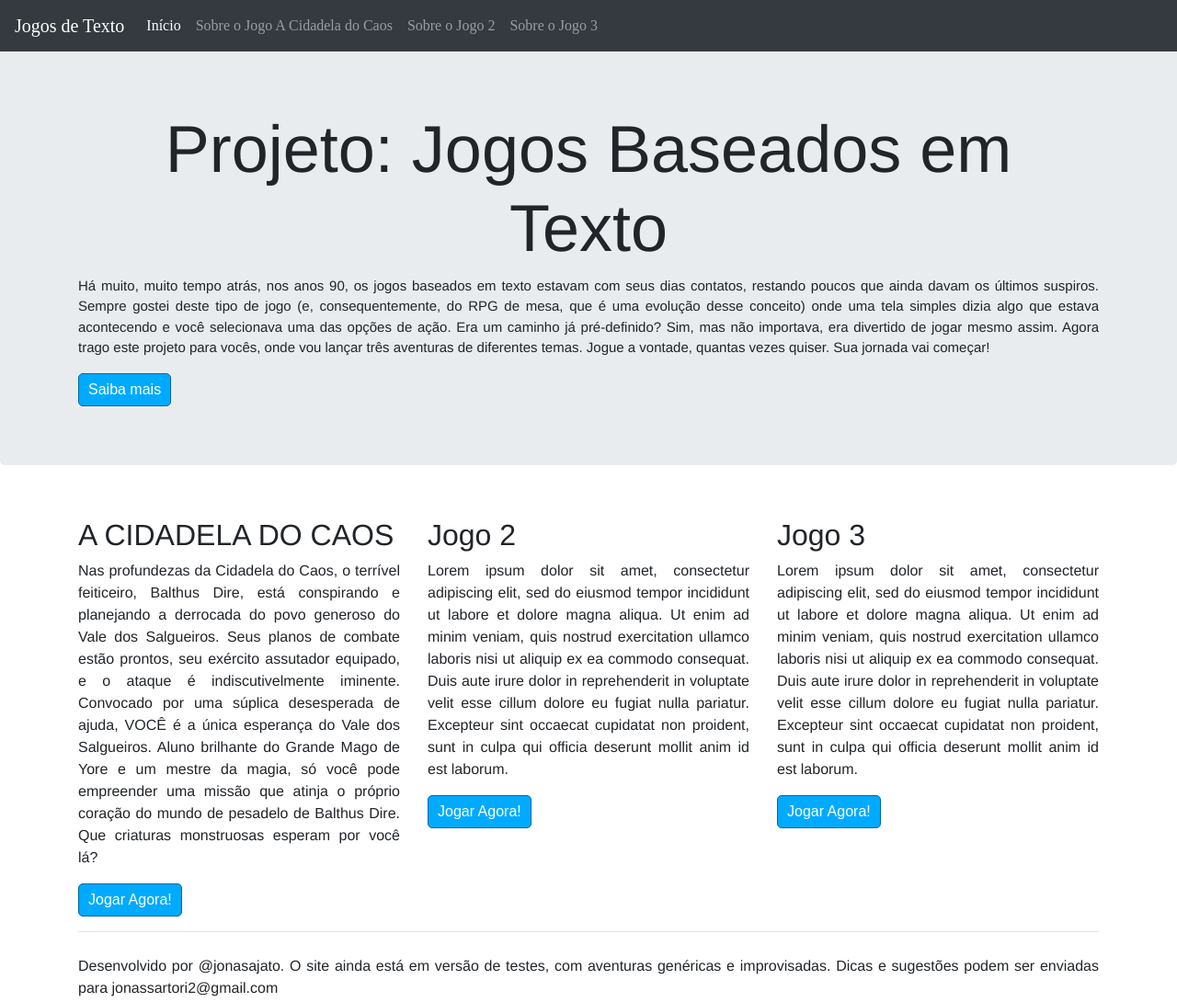
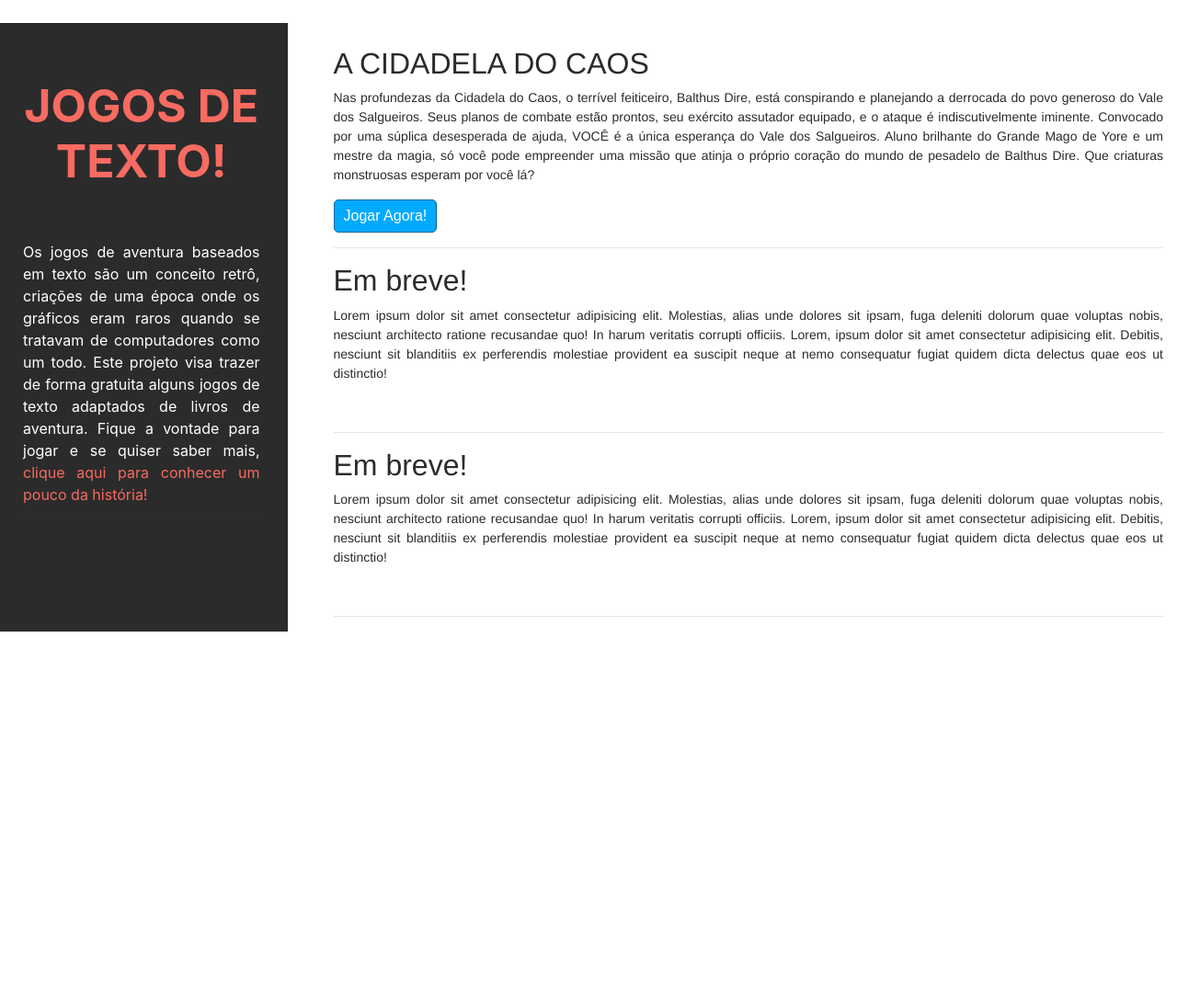
Before and after one commit to jonasajato/Projeto_Jogos_Texto, a plain HTML site: page index.html in a window 1280 px wide. Shown: the whole page at 92% size. After the commit the page ends 800 px from the top, so only its background shows below. Drawn offline with nearby package versions, Linux system fonts and the light colour scheme; files whose address does not match are found by name.

Commit message:
atualização

```diff
--- a/index.html
+++ b/index.html
@@ -10,66 +10,59 @@
 
 </head>
 <body>
-	<nav class="navbar navbar-expand-md navbar-dark fixed-top bg-dark">
-	<a href="#" class="navbar-brand">Jogos de Texto</a>
+	<div>
+		<div class="row">
+			<div class="col-sm-12 col-md-4 col-lg-3" id="sidebar">
+				<div>
+				<h1 class="site-title">Jogos de Texto!</h1>
+				</div>
+				<br>
+				<hr>
+				<p class="intro">Os jogos de aventura baseados em texto são um conceito retrô, criações de uma época onde os gráficos eram raros quando se tratavam de computadores como um todo. Este projeto visa trazer de forma gratuita alguns jogos de texto adaptados de livros de aventura. Fique a vontade para jogar e se quiser saber mais, <a href="saiba-mais.html">clique aqui para conhecer um pouco da história!</a></p>
+				<hr>
+				<br>
+			</div>
 
-	<button class="navbar-toggler" type="button" data-toggle="collapse" data-target="#expandeMenuCelular" aria-controls="navbarsExampleDefault" aria-expanded="false" aria-label="Toggle Navigation">
-		<span class="navbar-toggler-icon"></span>
-	</button>
-
-	<div class="collapse navbar-collapse" id="expandeMenuCelular">
-		<ul class="navbar-nav mr-auto">
-			<li class="nav-item active"><a class="nav-link" href="index.html">Início</a></li>
-			<li class="nav-item"><a class="nav-link" href="#"> Sobre o Jogo A Cidadela do Caos</a></li>
-			<li class="nav-item"><a class="nav-link" href="#"> Sobre o Jogo 2</a></li>
-			<li class="nav-item"><a class="nav-link" href="#"> Sobre o Jogo 3</a></li>
-		</ul>
+			<div class="col-sm-12 col-md-8 col-lg-9" id="mainblog">
 
 
-	</div>
-	</nav>
-	<div class="jumbotron">
-		<div class="container">
-			<h1 class="display-3">Projeto: Jogos Baseados em Texto</h1>
-			<p>Há muito, muito tempo atrás, nos anos 90, os jogos baseados em texto estavam com seus dias contatos, restando poucos que ainda davam os últimos suspiros. Sempre gostei deste tipo de jogo (e, consequentemente, do RPG de mesa, que é uma evolução desse conceito) onde uma tela simples dizia algo que estava acontecendo e você selecionava uma das opções de ação. Era um caminho já pré-definido? Sim, mas não importava, era divertido de jogar mesmo assim. Agora trago este projeto para vocês, onde vou lançar três aventuras de diferentes temas. Jogue a vontade, quantas vezes quiser. Sua jornada vai começar!</p>
-
-			<a class="btn btn-success" href="saiba-mais.html"> Saiba mais</a>
-		</div>
-	</div>
-
-	<div class="container">
-		<div class="row">
-			<div class="col-md-4">
 				<h2>A CIDADELA DO CAOS</h2>
 
 				<p>Nas profundezas da Cidadela do Caos, o terrível feiticeiro, Balthus Dire, está conspirando e planejando a derrocada do povo generoso do Vale dos Salgueiros. Seus planos de combate estão prontos, seu exército assutador equipado, e o ataque é indiscutivelmente iminente. Convocado por uma súplica desesperada de ajuda, VOCÊ é a única esperança do Vale dos Salgueiros. Aluno brilhante do Grande Mago de Yore e um mestre da magia, só você pode empreender uma missão que atinja o próprio coração do mundo de pesadelo de Balthus Dire. Que criaturas monstruosas esperam por você lá?</p>
 
-				<a class="btn btn-success" href="game1.html"></i>Jogar Agora!</a>
+				<a class="btn btn-warning" href="game1.html"></i>Jogar Agora!</a>
 
+				<br>
+				<hr>
+
+				<h2>Em breve!</h2>
+
+				<p>Lorem ipsum dolor sit amet consectetur adipisicing elit. Molestias, alias unde dolores sit ipsam, fuga deleniti dolorum quae voluptas nobis, nesciunt architecto ratione recusandae quo! In harum veritatis corrupti officiis.
+				Lorem, ipsum dolor sit amet consectetur adipisicing elit. Debitis, nesciunt sit blanditiis ex perferendis molestiae provident ea suscipit neque at nemo consequatur fugiat quidem dicta delectus quae eos ut distinctio!
+				</p>
+				<br>
+				<hr>
+				<h2>Em breve!</h2>
+
+				<p>Lorem ipsum dolor sit amet consectetur adipisicing elit. Molestias, alias unde dolores sit ipsam, fuga deleniti dolorum quae voluptas nobis, nesciunt architecto ratione recusandae quo! In harum veritatis corrupti officiis.
+				Lorem, ipsum dolor sit amet consectetur adipisicing elit. Debitis, nesciunt sit blanditiis ex perferendis molestiae provident ea suscipit neque at nemo consequatur fugiat quidem dicta delectus quae eos ut distinctio!</p>
+				<br>
+				<hr>
 			</div>
 
-			<div class="col-md-4">
-				<h2>Jogo 2</h2>
-
-				<p>Lorem ipsum dolor sit amet, consectetur adipiscing elit, sed do eiusmod tempor incididunt ut labore et dolore magna aliqua. Ut enim ad minim veniam, quis nostrud exercitation ullamco laboris nisi ut aliquip ex ea commodo consequat. Duis aute irure dolor in reprehenderit in voluptate velit esse cillum dolore eu fugiat nulla pariatur. Excepteur sint occaecat cupidatat non proident, sunt in culpa qui officia deserunt mollit anim id est laborum.</p>
-
-				<a class="btn btn-primary" href="#"></i>Jogar Agora!</a>
-			</div>
-
-			<div class="col-md-4">
-				<h2>Jogo 3</h2>
-
-				<p>Lorem ipsum dolor sit amet, consectetur adipiscing elit, sed do eiusmod tempor incididunt ut labore et dolore magna aliqua. Ut enim ad minim veniam, quis nostrud exercitation ullamco laboris nisi ut aliquip ex ea commodo consequat. Duis aute irure dolor in reprehenderit in voluptate velit esse cillum dolore eu fugiat nulla pariatur. Excepteur sint occaecat cupidatat non proident, sunt in culpa qui officia deserunt mollit anim id est laborum.</p>
-
-				<a class="btn btn-warning" href="#"></i>Jogar Agora!</a>
-			</div>
-		</div>
-		<hr>
 
 	</div>
+</div>
+
+
+
+
+
+
+
 
 	<footer class="container">
-		<p>Desenvolvido por @jonasajato. O site ainda está em versão de testes, com aventuras genéricas e improvisadas. Dicas e sugestões podem ser enviadas para jonassartori2@gmail.com</p>
+
 	</footer>
 
 	<script src="jquery/jquery-3.3.1.js"></script>
--- a/style/style.css
+++ b/style/style.css
@@ -1,5 +1,59 @@
+#sidebar {
+    background-color: #2b2b2b;
+    text-align: center;
+    padding-top: 50px;
+	padding-left: 40px;
+	padding-right: 30px;
+	height: auto;
+    position: relative;
+    padding-bottom: 1px;
+}
+
+
+.site-title {
+	text-transform:uppercase;
+	background: transparent;
+	border-width: 0px;
+	color: #f76b61;
+    padding-top: 10px;
+    margin-bottom: 0;
+    display: inline-block;
+    font-size: 50px;
+    font-weight: 700;
+	font-family: -apple-system,BlinkMacSystemFont,"Segoe UI",Roboto,"Helvetica Neue",Arial,sans-serif,"Apple Color Emoji","Segoe UI Emoji","Segoe UI Symbol","Noto Color Emoji";
+}
+
+.intro {
+	color: white;
+	text-align: justify;
+	font-family: -apple-system,BlinkMacSystemFont,"Segoe UI",Roboto,"Helvetica Neue",Arial,sans-serif,"Apple Color Emoji","Segoe UI Emoji","Segoe UI Symbol","Noto Color Emoji";
+}
+
+#mainblog {
+    font-family: -apple-system,BlinkMacSystemFont,"Segoe UI",Roboto,"Helvetica Neue",Arial,sans-serif,"Apple Color Emoji","Segoe UI Emoji","Segoe UI Symbol","Noto Color Emoji";
+    font-size: 14px;
+    text-align: justify;
+	width: 100%;
+	padding-left: 50px;
+	padding-top: 50px;
+	padding-right: 30px;
+    color:#2b2b2b;
+    font-size: 14px;
+    text-align: justify;
+}
+
 p {
 	font-family: Helvetica, Verdana, Geneva, Tahoma, sans-serif;
+}
+
+a {
+	color: #f76b61;
+	font-family: -apple-system,BlinkMacSystemFont,"Segoe UI",Roboto,"Helvetica Neue",Arial,sans-serif,"Apple Color Emoji","Segoe UI Emoji","Segoe UI Symbol","Noto Color Emoji";
+}
+
+a:hover {
+	color: white;
+	text-decoration: none;
 }
 
 h2 {
@@ -9,6 +63,7 @@ h2 {
 .nav-item {
 	font-family: Cascadia Code ExtraLight, Helvetica, Verdana, Geneva, Tahoma, sans-serif;
 }
+
 
 .text {
 	font-family: Helvetica, Verdana, Geneva, Tahoma, sans-serif;
@@ -67,7 +122,6 @@ h2 {
 }
 
 
-
 *, *::before, *::after {
 	box-sizing: border-box;
 	font-family: Gotham Rounded;
```
